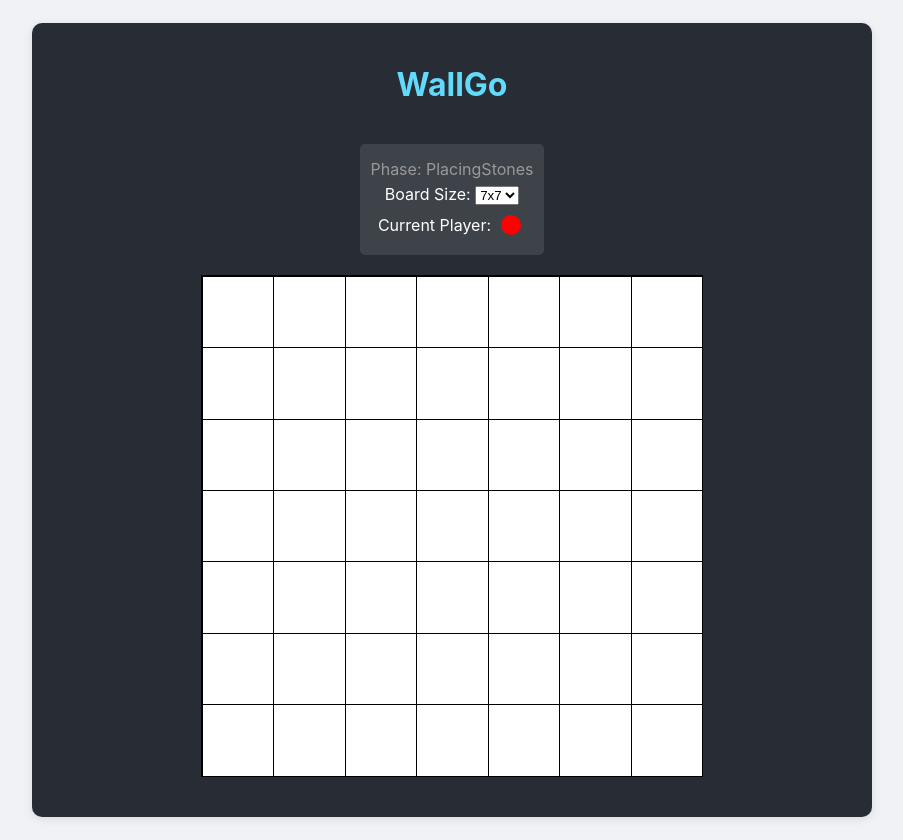
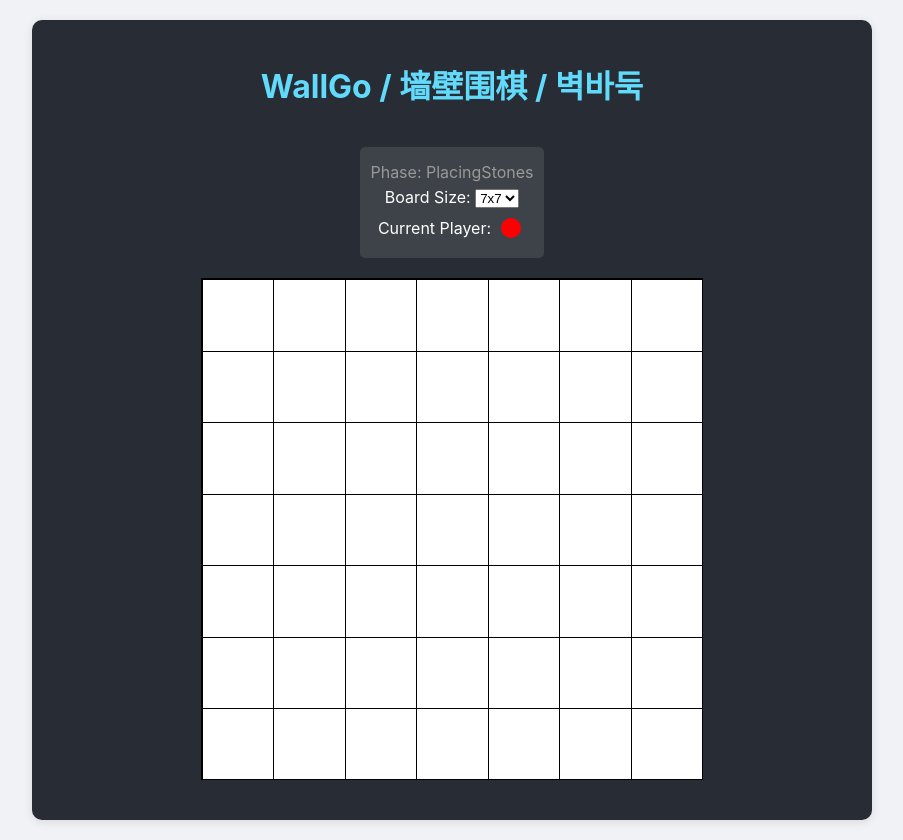
Before and after one commit to AmesingFlank/WallGo, a React (Create React App) app in the folder wallgo/: page / in a window 1280 px wide. Shown: the whole page, without its empty margins (188-1091 px from the left). Built offline with nearby package versions, Linux system fonts and the light colour scheme.

Commit message:
fix title

```diff
--- a/wallgo/src/App.tsx
+++ b/wallgo/src/App.tsx
@@ -3,10 +3,11 @@ import './App.css';
 import { WallGoGameComponent } from './components/WallGoGameComponent';
 
 function App() {
+  document.title = 'WallGo / 墙壁围棋 / 벽바둑';
   return (
     <div className="App">
       <header className="App-header">
-        <h1>WallGo</h1>
+        <h1>WallGo / 墙壁围棋 / 벽바둑</h1>
         <WallGoGameComponent />
       </header>
     </div>
--- a/wallgo/src/components/WallGoGameComponent.tsx
+++ b/wallgo/src/components/WallGoGameComponent.tsx
@@ -56,9 +56,6 @@ export class WallGoGameComponent extends Component<{}, WallGoGameComponentState>
                     onClick={() => {
                         try {
                             const result = this.state.game.placeWallForStone(stone, wall);
-                            if (result) {
-                                console.log('Game over! Winner:', result.winners);
-                            }
                             this.setState({
                                 game: this.state.game,
                                 selectedStone: null,
```
